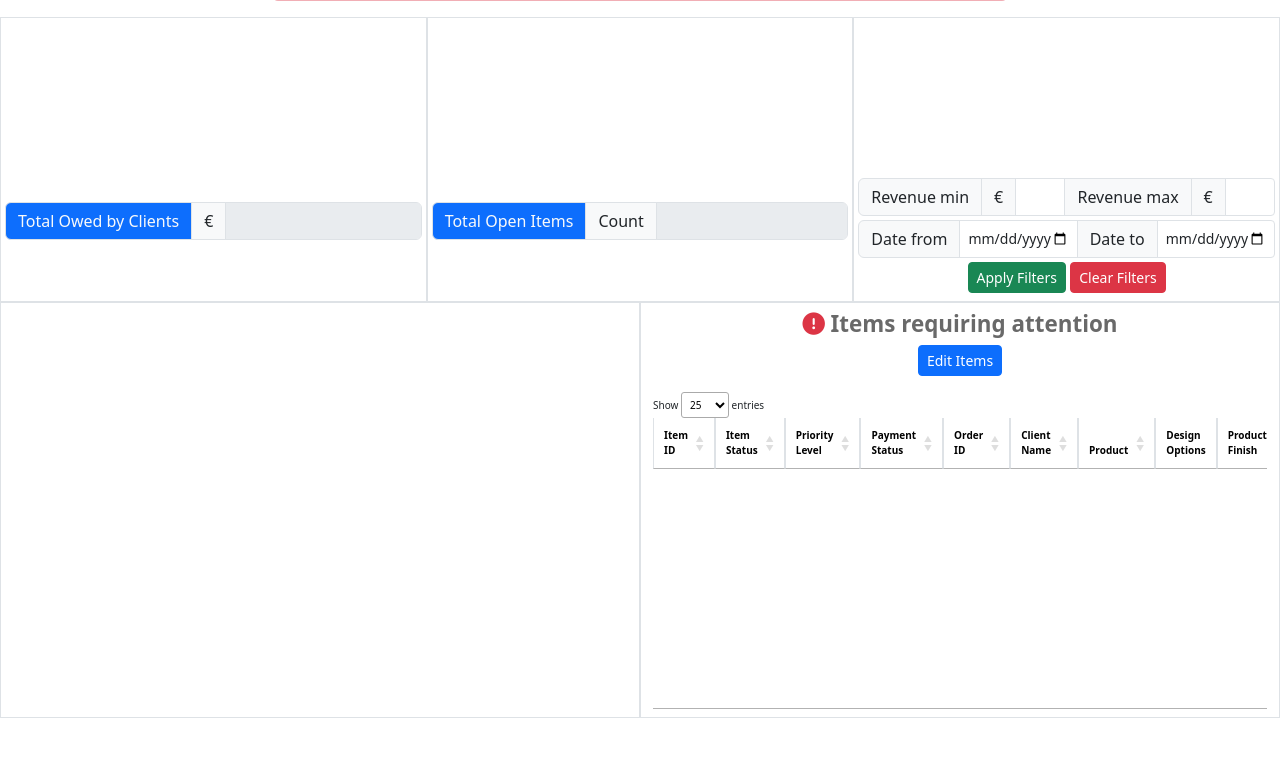
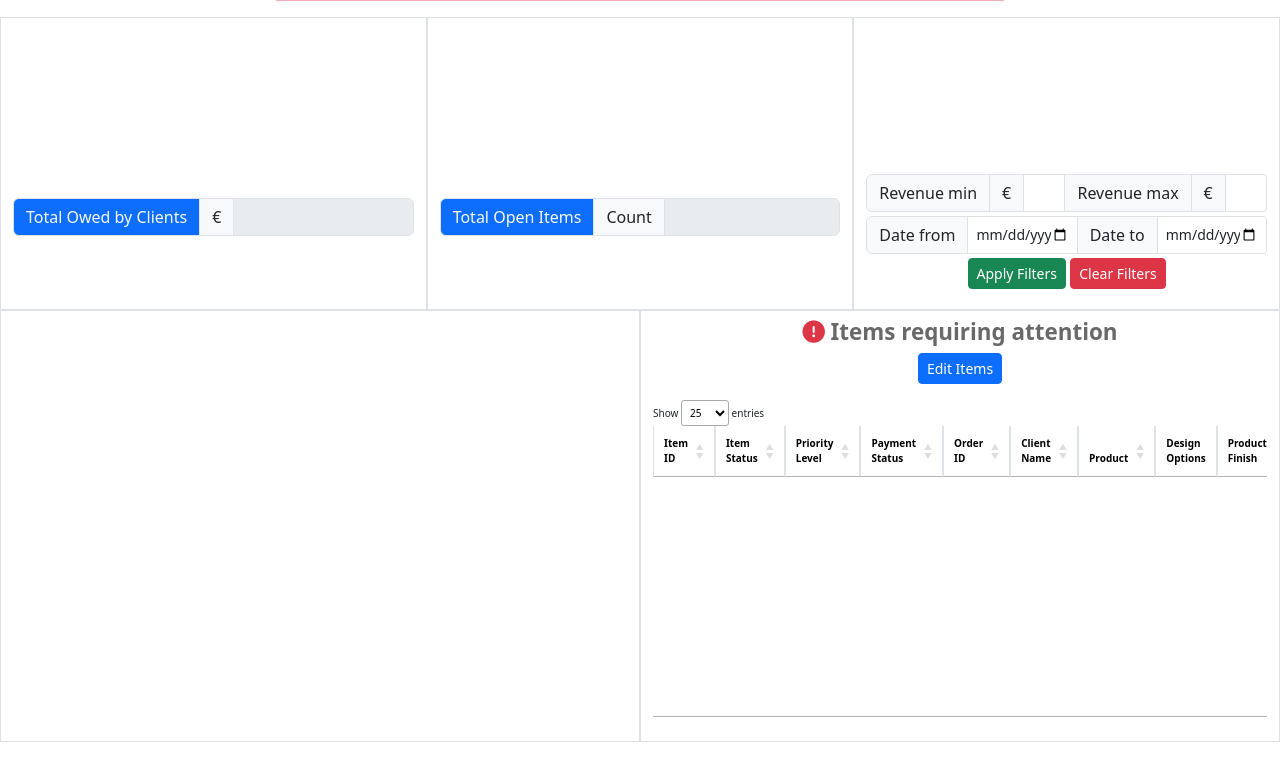
Before and after one commit to dimispapa/slotted-need, a Django app: page / in a window 1280 px wide. Shown: the part 556-1322 px from the top of the page. Before the commit the page ends 1274 px from the top, so only its background shows below. Run offline with Django 5.2, Linux system fonts and the light colour scheme; the visitor is signed in with stand-in values (Sample User, id 1); data comes from the database, SQL or seed files in the repository; data that the repository does not hold is empty; a map, chart or similar area stays blank; parts of the project's set-up code (start-up, migrations or seed data) failed here and were passed over; some libraries are stand-ins or nearby versions.

Commit message:
styles: improve padding spacing

```diff
--- a/templates/home.html
+++ b/templates/home.html
@@ -18,7 +18,7 @@
   <!-- 1ST ROW -->
   <div class="row">
     <!-- DEBTORS -->
-    <div class="col-12 col-md-4 border p-1">
+    <div class="col-12 col-md-4 border pb-3">
       <!-- Debtors Chart -->
       <canvas id="debtorsChart"></canvas>
       <!-- Total Owed by Clients -->
@@ -30,7 +30,7 @@
       </div>
     </div>
     <!-- ORDER ITEM STATUS BY PRODUCT -->
-    <div class="col-12 col-md-4 border p-1">
+    <div class="col-12 col-md-4 border pb-3">
       <!-- Order Item Status Chart -->
       <canvas id="orderItemStatusProductChart"></canvas>
       <!-- Total Open Items -->
@@ -42,7 +42,7 @@
       </div>
     </div>
     <!-- PRODUCT REVENUE -->
-    <div class="col-12 col-md-4 border p-1">
+    <div class="col-12 col-md-4 border pb-3">
       <!-- Product Revenue Chart -->
       <canvas id="productRevenueChart"></canvas>
       <!-- Product Revenue amount filter -->
@@ -71,12 +71,12 @@
   <!-- 2ND ROW -->
   <div class="row pb-sm-4">
     <!-- ORDER ITEM STATUS BY FINISH -->
-    <div class="col-12 col-md-6 border p-1">
+    <div class="col-12 col-md-6 border pb-3">
       <!-- Order Item Status Chart -->
       <canvas id="orderItemStatusConfigChart"></canvas>
     </div>
     <!-- ORDER ITEMS DATA TABLE - FILTERED -->
-    <div class="col-12 col-md-6 border">
+    <div class="col-12 col-md-6 border pb-3">
       <h1 class="display-6 mt-1 mt-md-2 text-center" id="orderitem-home-table-title"><i
           class="fa-solid fa-circle-exclamation text-danger"></i> Items requiring attention</h1>
       <p class="text-center"><a class="btn btn-sm btn-primary" href="{% url 'order_item_tracker' %}?filter_type=home_dashboard"
```
